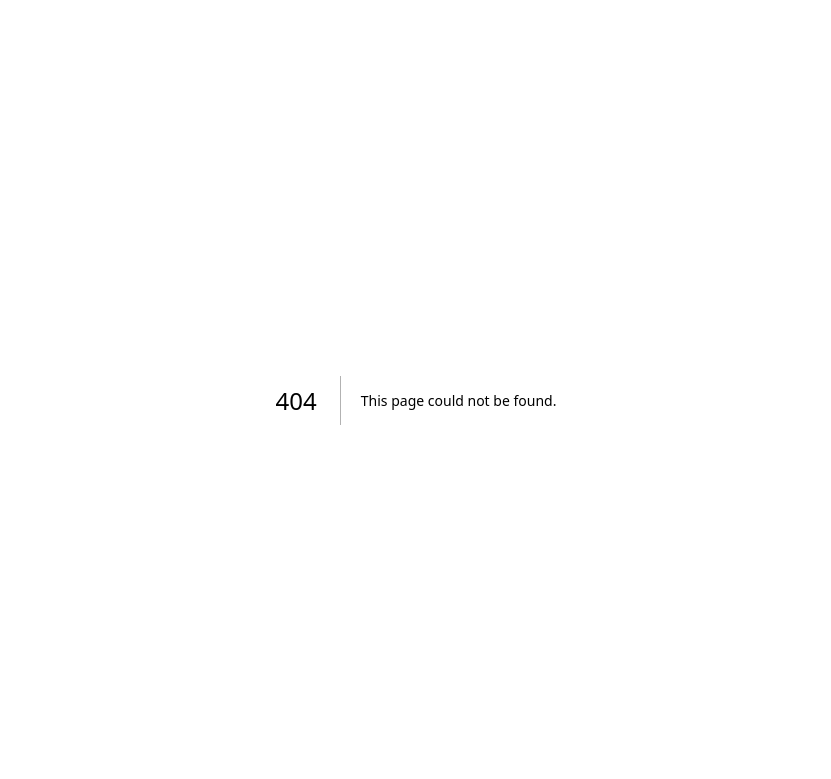
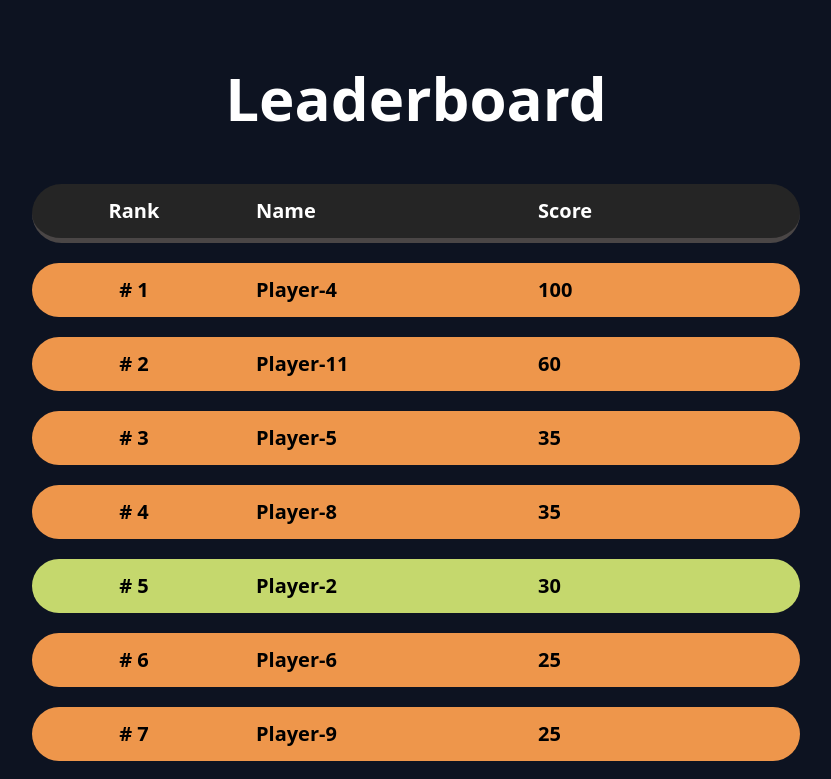
Before and after one commit to ebonian/find-my-mines, a Next.js app in the folder apps/web/: page /leaderboard in a window 1280 px wide. Before the commit this address had no page. Shown: the top 779 px of the page, without its empty margins (224-1055 px from the left). Built offline with nearby package versions, Linux system fonts and the light colour scheme.

Commit message:
leaderboard page

```diff
--- /dev/null
+++ b/apps/web/app/leaderboard/page.tsx
@@ -0,0 +1,171 @@
+"use client"
+
+import React, { useEffect, useState } from "react";
+
+export default function leaderboard() {
+    type returnMyData = {
+        rank: string,
+        playerName: string,
+        score: string,
+        final: boolean,
+    }
+
+    type Players = {
+        [key: string]: number;
+      };
+
+    const divRowStyle = {
+        fontSize: "20px",
+        fontWeight: "bold",
+        padding: "12px 10px 12px 10px",
+    };
+
+    const divHeaderStyle = {
+        display: "flex",
+        width: "60%",
+        gap: "10px",
+        backgroundColor: "#252525",
+        color: "white",
+        borderRadius: "36px",
+        borderBottom: "5px solid #4a4646",
+    }
+
+    const divGlobalDataStyle = {
+        display: "flex",
+        width: "60%",
+        gap: "10px",
+        backgroundColor: "#EE964B",
+        color: "black",
+        borderRadius: "36px",
+        marginTop: "20px",
+    }
+
+    const divPlayerDataStyle = {
+        display: "flex",
+        width: "60%",
+        gap: "10px",
+        backgroundColor: "#C5D86D",
+        color: "black",
+        borderRadius: "36px",
+        marginTop: "20px",
+    }
+
+    const rankColumnStyle = {
+        flex: 3,
+        textAlign: "center",
+    }
+
+    const nameAndScoreColumnStyle = {
+        flex: 4,
+        textAlign: "left",
+    }
+
+    // Mock Data
+    const myData:Players = {
+        "Player-2": 5,
+    }
+
+    // Mock Data
+    const players:Players = {
+        "Player-1": 10,
+        "Player-2": 30,
+        "Player-3": 20,
+        "Player-4": 100,
+        "Player-5": 35,
+        "Player-6": 25,
+        "Player-7": 15,
+        "Player-8": 35,
+        "Player-9": 25,
+        "Player-10": 10,
+        "Player-11": 60,
+        "Player-12": 5,
+    };
+
+    const [sortedPlayers, setSortedPlayers] = useState<Players>({});
+    const [currentPlayerOnTop, setcurrentPlayerOnTop] = useState<Boolean>(false);
+    const [playerKey, setplayerKey] = useState<string>("None...");
+
+    useEffect(() => {
+        const sorted = Object.fromEntries(
+            Object.entries(players).sort(([, a], [, b]) => b - a)
+        );
+        setSortedPlayers(sorted);
+    }, []);
+
+    const getTopTenPlayers = () => {
+        const arrayTopTen = Object.entries(sortedPlayers).slice(0, 10);
+        return Object.fromEntries(arrayTopTen);
+    }
+
+    const getMyData = (): returnMyData => {
+        const keys:string[] = Object.keys(myData);
+        const name:string = keys[0]!;
+        const score:number = myData[name]!;
+        const allPlayers = Object.entries(sortedPlayers);
+        const myPlayer: [string, number] = [name, score];
+        const myRank = allPlayers.findIndex(([playerName, playerScore]) => playerName === myPlayer[0] && playerScore === myPlayer[1]) + 1;
+
+        return {
+            rank: `# ${myRank}`,
+            playerName: name,
+            score: String(score),
+            final: true,
+        };
+    }
+
+    const populateTableByRow = ({ rank, playerName, score, final=false }: returnMyData) => {
+        if (!currentPlayerOnTop) {
+            if (playerName === Object.keys(myData)![0] && !final) {
+                setcurrentPlayerOnTop(true);
+                setplayerKey(playerName);
+            }
+        }
+
+        return (<>
+            <div style={rankColumnStyle}>
+                <p style={divRowStyle}>{rank}</p>
+            </div>
+            <div style={nameAndScoreColumnStyle}>
+                <p style={divRowStyle}>{playerName}</p>
+            </div>
+            <div style={nameAndScoreColumnStyle}>
+                <p style={divRowStyle}>{score}</p>
+            </div>
+        </>);
+    }
+
+    return (<>
+    <div className = "flex items-center justify-center flex-grow min-h-screen" style={{ backgroundColor: "#0D1321" }}>
+        <div className="container mx-auto py-5" style={{ marginBottom: "96px" }}>
+            <p className='text-center text-6xl mt-12 mb-14 text-white font-bold'>Leaderboard</p>
+            <div className="flex flex-col items-center w-full overflow-visible">
+                <div style={divHeaderStyle}>
+                    {populateTableByRow({
+                        rank: "Rank",
+                        playerName: "Name",
+                        score: "Score",
+                        final: false,
+                    })}
+                </div>
+                {Object.keys(getTopTenPlayers()).map((player, index) => {
+                    return (
+                        <div style={player == playerKey ? divPlayerDataStyle : divGlobalDataStyle}>
+                            {populateTableByRow({
+                                rank: `# ${ index + 1 }`,
+                                playerName: player,
+                                score: String(players[player]),
+                                final: false,
+                            })}
+                        </div>
+                    );
+                })}
+                {!currentPlayerOnTop && (
+                    <div style={divPlayerDataStyle}>
+                        {populateTableByRow(getMyData())}
+                    </div>
+                )}
+            </div>
+        </div>
+    </div>
+    </>);
+}
```
Also changed, not shown: 1 other file (tests, documents, lock files or other folders).
